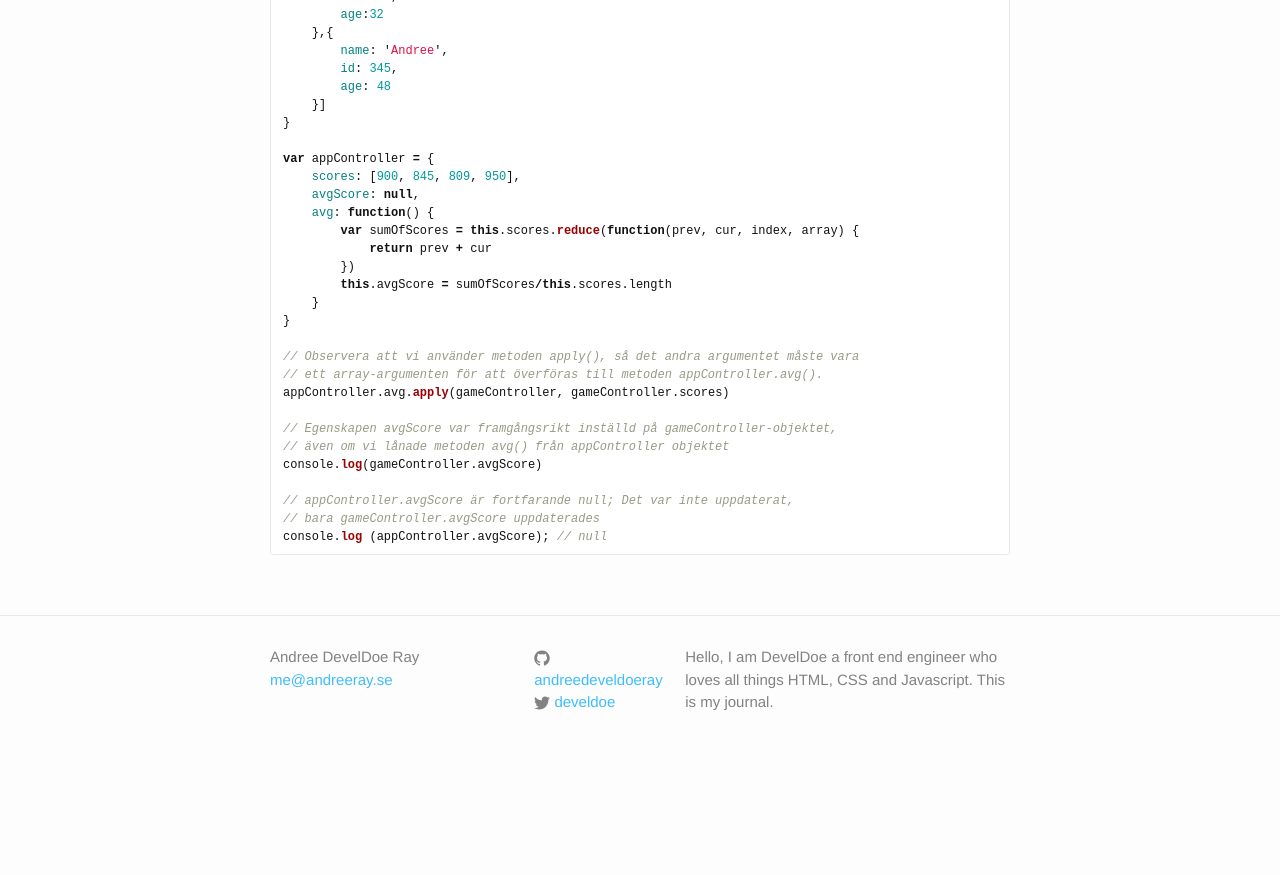
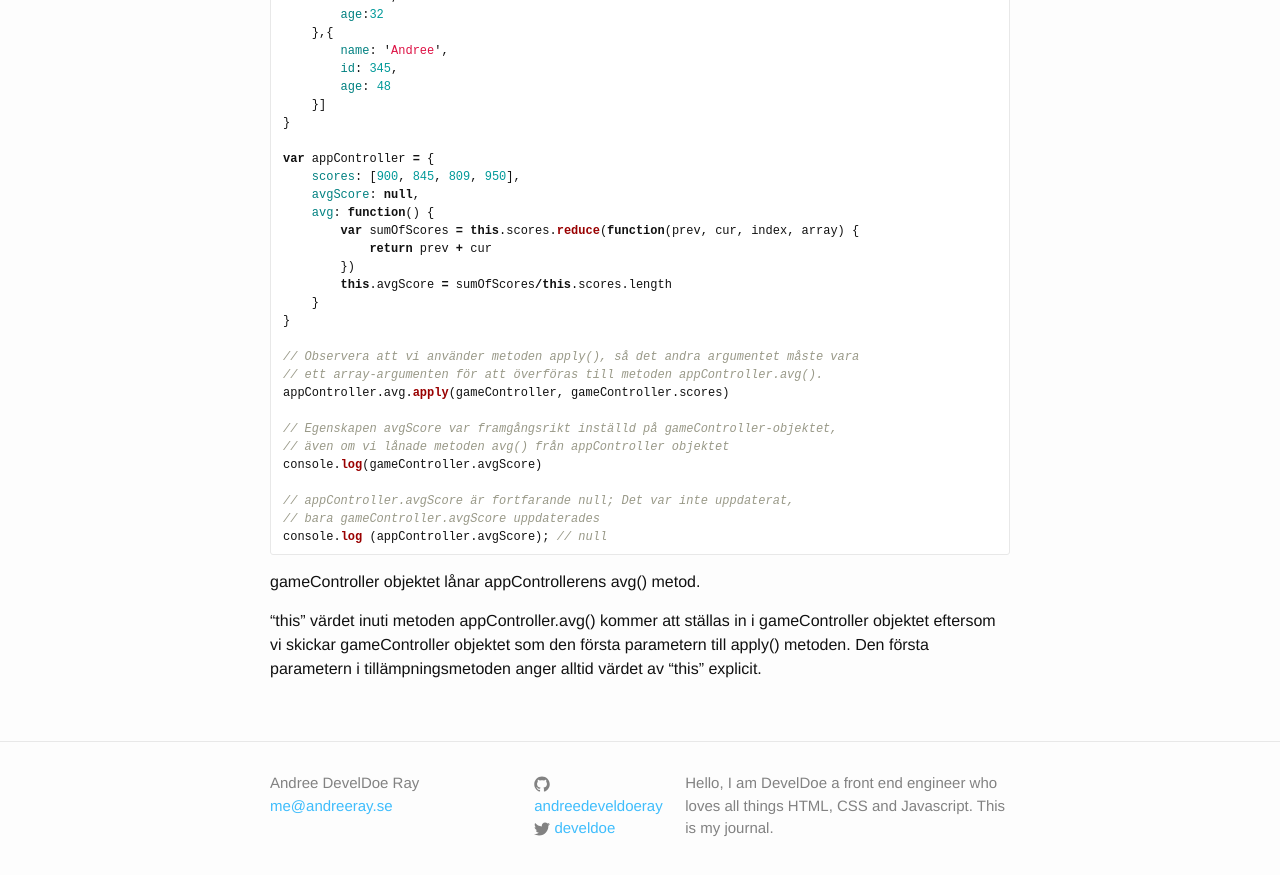
Before and after one commit to develdoe/develdoe.github.io, a Jekyll site: the page built from _posts/2017-11-12-javascript-this-nyckelordet.md, in a window 1280 px wide and 900 px high, scrolled down 8054 px. Shown: the top 875 px of the window. Built offline with Jekyll 4.4.1, drawn with Linux system fonts in a browser that asks for light colours; before the commit the page ends 8828 px from its top, so only the background shows below that.

Commit message:
Update 2017-11-12-javascript-this-nyckelordet.md

````diff
--- a/_posts/2017-11-12-javascript-this-nyckelordet.md
+++ b/_posts/2017-11-12-javascript-this-nyckelordet.md
@@ -381,3 +381,6 @@ console.log(gameController.avgScore)
 // bara gameController.avgScore uppdaterades
 console.log (appController.avgScore); // null
 ```
+gameController objektet lånar appControllerens avg() metod.
+
+"this" värdet inuti metoden appController.avg() kommer att ställas in i gameController objektet eftersom vi skickar gameController objektet som den första parametern till apply() metoden. Den första parametern i tillämpningsmetoden anger alltid värdet av "this" explicit.
````
